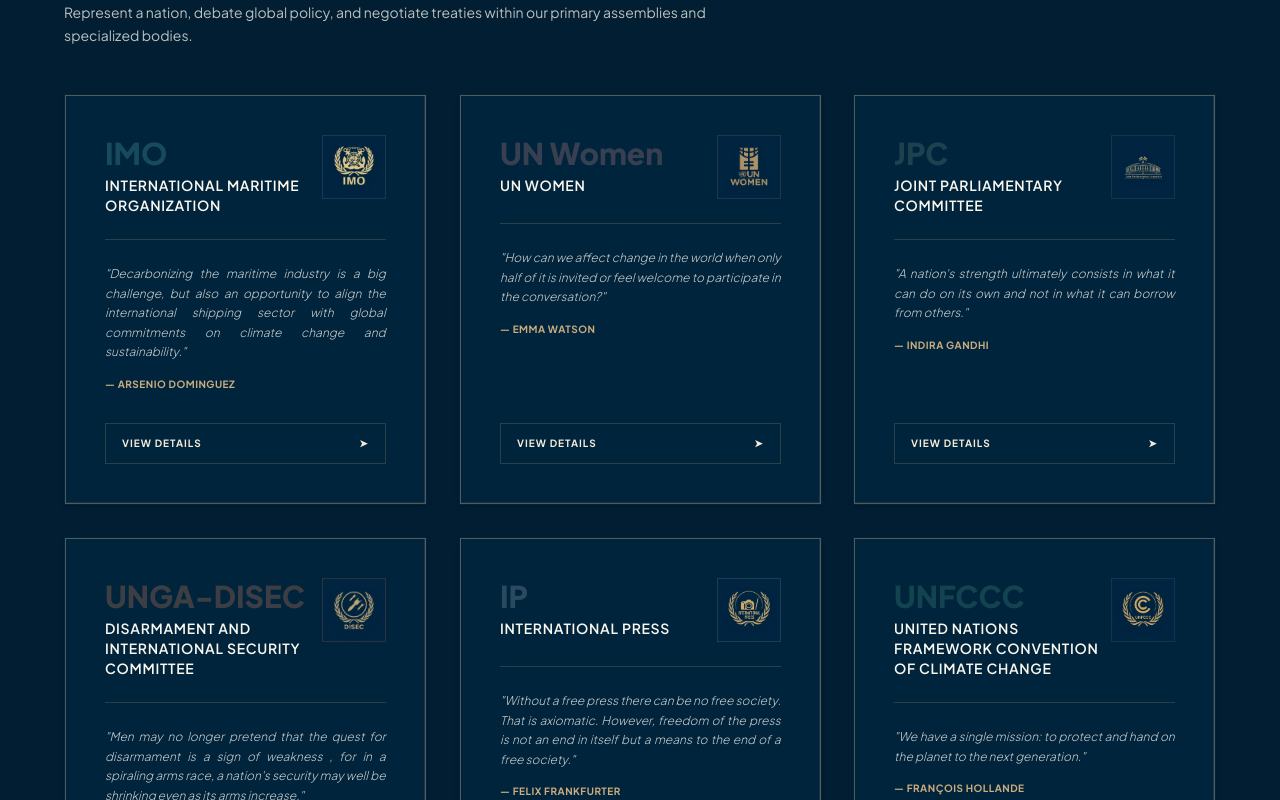
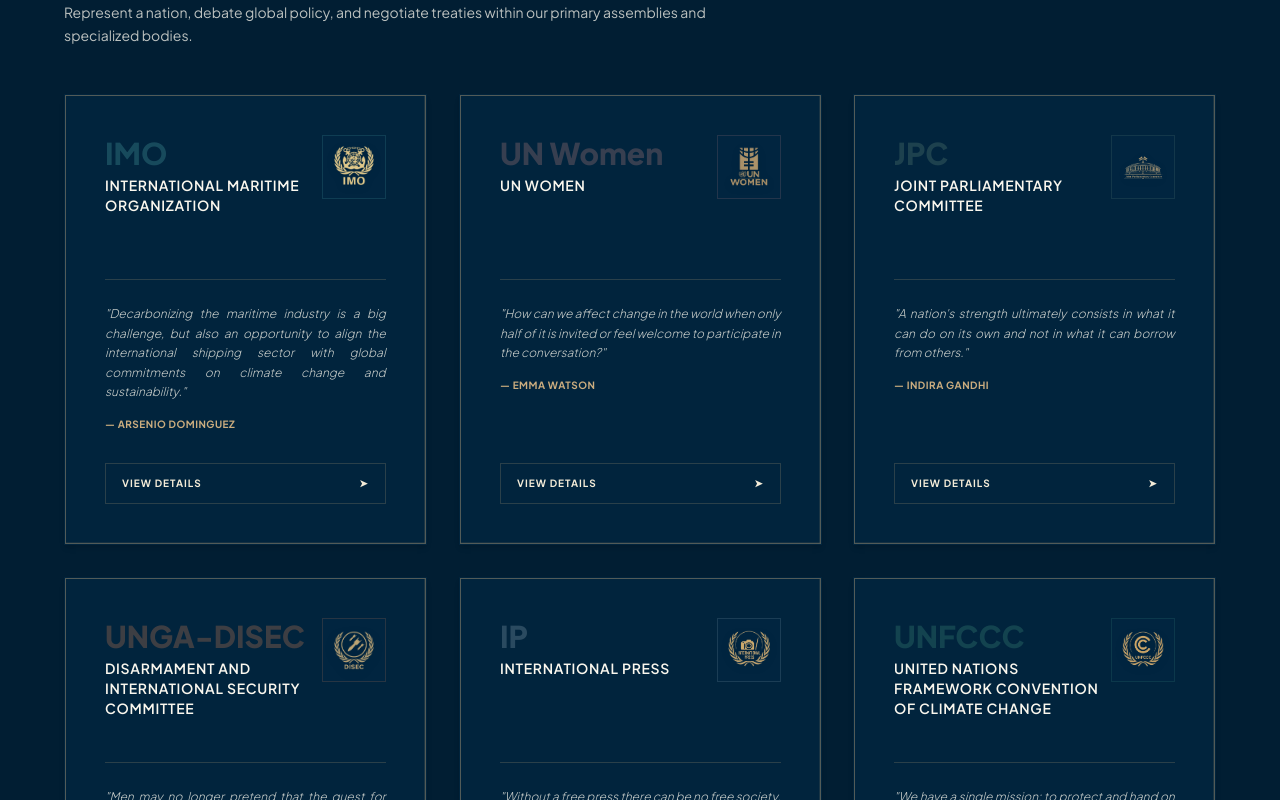
Before and after one commit to SrayanBhattacharya/uemcon-site, a Next.js app: page / in a window 1280 px wide. Shown: the part 1820-2620 px from the top of the page. Built offline with nearby package versions, Linux system fonts and the light colour scheme.

Commit message:
ui: aligned the committee quotes horizontally

```diff
--- a/components/sections/FeaturedCommittees.tsx
+++ b/components/sections/FeaturedCommittees.tsx
@@ -131,7 +131,7 @@
                   >
                     <div className="space-y-6">
                       {/* Header: Name and Emblem */}
-                      <div className="flex justify-between items-start">
+                      <div className="flex justify-between items-start min-h-[115px] lg:min-h-[140px] xl:min-h-[120px]">
                         <div>
                           <span
                             className="font-sans text-3xl font-black transition-all duration-300 opacity-30 group-hover:opacity-85"
```
